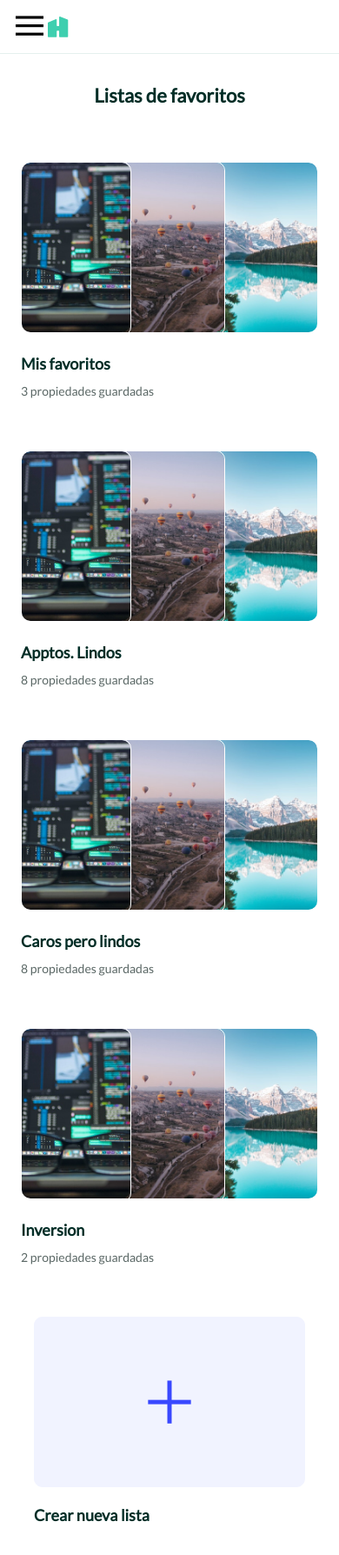
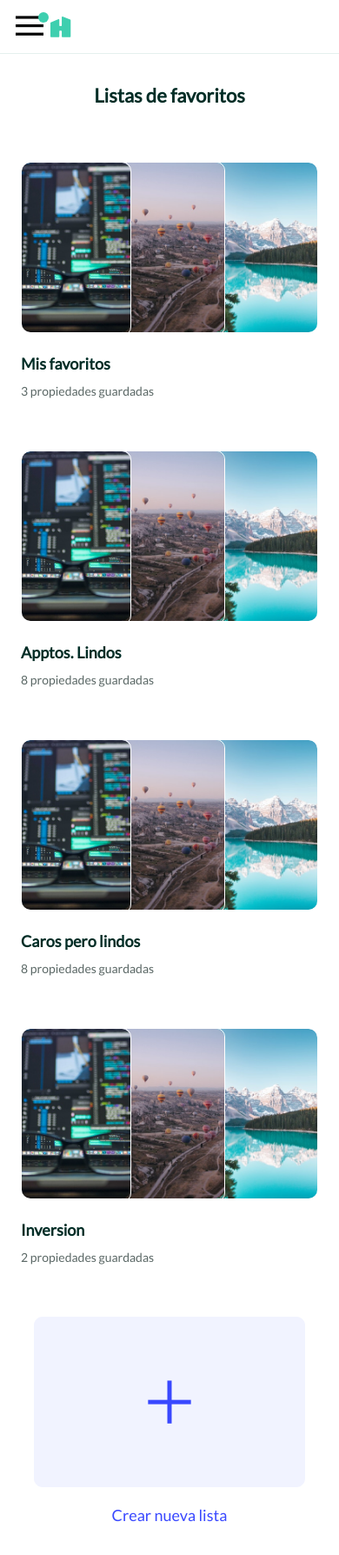
Before and after one commit to angelolev/lahaus, a React (Create React App) app: page / in a window 390 px wide. Shown: the top 1788 px of the page at 87% size. Built offline with nearby package versions, Linux system fonts and the light colour scheme.

Commit message:
refactored breakpoints and fixed small issues

```diff
--- a/src/App.js
+++ b/src/App.js
@@ -4,7 +4,7 @@ import List from "./components/List";
 import testImage from "./assets/test.jpg";
 import globos from "./assets/globos.jpg";
 import lago from "./assets/lago.jpg";
-import newList from "./assets/new-list.png";
+import NewList from "./components/NewList";
 
 function App() {
   const fakeItems = [
@@ -105,15 +105,7 @@ function App() {
         {fakeItems.map((item) => {
           return <List key={item.id} {...item} />;
         })}
-        <article className="list">
-          <div className="list__gallery list__gallery--new-list">
-            <img src={newList} alt="New list" />
-            <i className="icon icon-plus"></i>
-          </div>
-          <div className="list__title">
-            <h2>Crear nueva lista</h2>
-          </div>
-        </article>
+        <NewList />
       </main>
     </div>
   );
--- a/src/components/Nav.jsx
+++ b/src/components/Nav.jsx
@@ -3,6 +3,7 @@ import logoXs from "../assets/logo-xs.svg";
 import logoSm from "../assets/logo-sm.svg";
 
 const Nav = (props) => {
+  //no es la mejor forma de mostrar/ocultar pero para el test funciona :)
   const toggleMenu = () => {
     let navMenu = document.getElementById("navMenu");
     navMenu.classList.toggle("show");
@@ -13,6 +14,7 @@ const Nav = (props) => {
       <div className="nav__icons">
         <div className="nav__icons-burguer">
           <i className="icon icon-menu" onClick={toggleMenu}></i>
+          <div className="notifications"></div>
         </div>
         <div className="nav__icons-logo">
           <img className="hidden-sm" src={logoXs} alt="Logo xs" />
@@ -30,10 +32,14 @@ const Nav = (props) => {
         <li>
           <a href="/recursos">Recursos</a>
         </li>
-        <li>
-          <button>
-            Mi Perfil <span className="icon icon-arrow-down"></span>
-          </button>
+        <li className="hidden-sm">
+          <a href="/perfil">Mi Perfil</a>
+        </li>
+        <li className="hidden-xs">
+          Mi Perfil{" "}
+          <i className="icon icon-arrow-down">
+            <div className="notifications"></div>
+          </i>
         </li>
       </ul>
     </nav>
--- /dev/null
+++ b/src/components/NewList.jsx
@@ -0,0 +1,18 @@
+import React from "react";
+import newList from "../assets/new-list.png";
+
+const NewList = (props) => {
+  return (
+    <article className="list list--new-list">
+      <div className="list__gallery">
+        <img src={newList} alt="New list" />
+        <i className="icon icon-plus"></i>
+      </div>
+      <div className="list__title">
+        <h2>Crear nueva lista</h2>
+      </div>
+    </article>
+  );
+};
+
+export default NewList;
--- a/src/styles.scss
+++ b/src/styles.scss
@@ -1,4 +1,5 @@
 @import "./styles/base/variables";
+@import "./styles/base/mixins";
 @import "./styles/base/universals";
 @import "./styles/base/icons";
 
--- /dev/null
+++ b/src/styles/base/_mixins.scss
@@ -0,0 +1,5 @@
+@mixin breakpoint($width) {
+  @media (min-width: $width) {
+    @content;
+  }
+}
--- a/src/styles/base/_universals.scss
+++ b/src/styles/base/_universals.scss
@@ -1,3 +1,4 @@
+//Resets
 * {
   box-sizing: border-box;
   margin: 0;
@@ -28,6 +29,7 @@ ul {
   margin: 0;
 }
 
+//Globals
 main {
   display: grid;
   grid-template-columns: 1fr;
@@ -36,7 +38,7 @@ main {
   max-width: 1110px;
   margin: 0 auto;
 
-  @media (min-width: 768px) {
+  @include breakpoint($sm) {
     grid-template-columns: 1fr 1fr 1fr;
   }
 
@@ -58,7 +60,7 @@ main {
 .hidden-xs {
   display: none;
 
-  @media (min-width: 768px) {
+  @include breakpoint($sm) {
     display: block;
   }
 }
@@ -66,9 +68,19 @@ main {
 .hidden-sm {
   display: block;
 
-  @media (min-width: 768px) {
+  @include breakpoint($sm) {
     display: none;
   }
+}
+
+.notifications {
+  width: 12px;
+  height: 12px;
+  border-radius: 50%;
+  position: absolute;
+  top: 0;
+  background-color: $green;
+  right: -6px;
 }
 
 //Animations
--- a/src/styles/base/_variables.scss
+++ b/src/styles/base/_variables.scss
@@ -1,5 +1,11 @@
+//colors
 $green: #3ecfaf;
 $skyblue: #3948ff;
 $white: #fff;
 $fontPrimaryColor: #012d26;
 $fontSecondaryColor: #5b6866;
+
+//screen sizes
+$sm: 768px;
+$md: 1024px;
+$lg: 1200px;
--- a/src/styles/components/_list.scss
+++ b/src/styles/components/_list.scss
@@ -1,4 +1,5 @@
 .list {
+  $self: &;
   margin: 0 auto;
   max-width: 100%;
 
@@ -6,12 +7,32 @@
     max-width: 290px;
   }
 
-  @media (min-width: 768px) {
+  @include breakpoint($sm) {
     max-width: 100%;
   }
 
+  &--new-list {
+    cursor: pointer;
+
+    #{ $self }__gallery {
+      .icon {
+        font-size: 50px;
+        position: absolute;
+      }
+    }
+
+    #{ $self }__title {
+      text-align: center;
+
+      h2 {
+        color: $skyblue;
+        font-weight: 500;
+      }
+    }
+  }
+
   &__header {
-    @media (min-width: 768px) {
+    @include breakpoint($sm) {
       grid-column-start: span 3;
     }
   }
@@ -40,17 +61,8 @@
     max-width: 100%;
     position: relative;
 
-    @media (min-width: 768px) {
+    @include breakpoint($sm) {
       max-width: 293px;
-    }
-
-    &--new-list {
-      cursor: pointer;
-
-      .icon {
-        font-size: 50px;
-        position: absolute;
-      }
     }
   }
 
--- a/src/styles/components/_nav.scss
+++ b/src/styles/components/_nav.scss
@@ -11,17 +11,19 @@
     align-items: center;
 
     &-burguer {
+      position: relative;
+
       .icon {
         font-size: 32px;
       }
 
-      @media (min-width: 768px) {
+      @include breakpoint($sm) {
         display: none;
       }
     }
 
     &-logo {
-      margin-left: 5px;
+      margin-left: 8px;
     }
   }
 
@@ -30,7 +32,7 @@
     display: none;
     background-color: $green;
 
-    @media (min-width: 768px) {
+    @include breakpoint($sm) {
       display: flex;
       background-color: transparent;
     }
@@ -54,7 +56,7 @@
       right: 0;
       padding: 10px 20px;
 
-      @media (min-width: 768px) {
+      @include breakpoint($sm) {
         display: none;
       }
     }
@@ -63,17 +65,32 @@
       width: 100%;
       padding: 20px;
 
+      .icon {
+        font-size: 8px;
+        position: relative;
+        margin-left: 5px;
+
+        .notifications {
+          top: -12px;
+          right: -10px;
+        }
+      }
+
       &:first-of-type {
         margin-top: 40px;
       }
 
-      @media (min-width: 768px) {
+      @include breakpoint($sm) {
         width: auto;
         padding: 10px;
 
         &:first-of-type {
           margin-top: 0;
         }
+
+        &:last-child {
+          cursor: pointer;
+        }
       }
     }
   }
```
